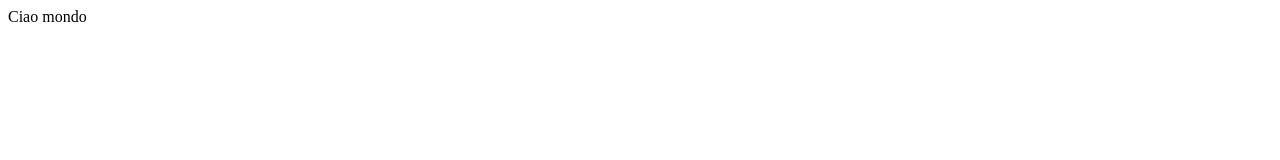
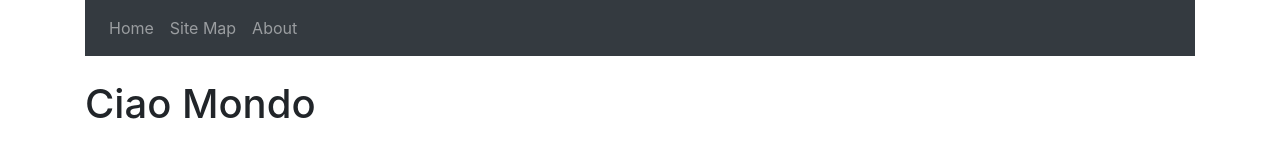
Before and after one commit to danyvolpgalvani/pollo1, a website: page esf/index.html in a window 1280 px wide. Drawn offline with nearby package versions, Linux system fonts and the light colour scheme.

Commit message:
index.html

```diff
--- a/esf/index.html
+++ b/esf/index.html
@@ -1 +1,26 @@
-Ciao mondo
+<head>
+<link rel="stylesheet" href="https://stackpath.bootstrapcdn.com/bootstrap/4.3.1/css/bootstrap.min.css" integrity="sha384-ggOyR0iXCbMQv3Xipma34MD+dH/1fQ784/j6cY/iJTQUOhcWr7x9JvoRxT2MZw1T" crossorigin="anonymous">
+<script src="https://stackpath.bootstrapcdn.com/bootstrap/4.3.1/js/bootstrap.min.js" integrity="sha384-JjSmVgyd0p3pXB1rRibZUAYoIIy6OrQ6VrjIEaFf/nJGzIxFDsf4x0xIM+B07jRM" crossorigin="anonymous"></script>
+<script src="https://code.jquery.com/jquery-3.3.1.slim.min.js" integrity="sha384-q8i/X+965DzO0rT7abK41JStQIAqVgRVzpbzo5smXKp4YfRvH+8abtTE1Pi6jizo" crossorigin="anonymous"></script>
+<script src="https://cdnjs.cloudflare.com/ajax/libs/popper.js/1.14.7/umd/popper.min.js" integrity="sha384-UO2eT0CpHqdSJQ6hJty5KVphtPhzWj9WO1clHTMGa3JDZwrnQq4sF86dIHNDz0W1" crossorigin="anonymous"></script>
+</head>
+<body>
+    <div class="container">
+        <nav class="navbar navbar-expand-sm bg-dark navbar-dark">
+            <!-- Links -->
+            <ul class="navbar-nav">
+                <li class="nav-item">
+                <a class="nav-link" href="/">Home</a>
+                </li>
+                <li class="nav-item">
+                <a class="nav-link" href="/sitemap">Site Map</a>
+                </li>
+                <li class="nav-item">
+                <a class="nav-link" href="/about">About</a>
+                </li>
+            </ul>
+        </nav>
+        <br>
+        <h1>Ciao Mondo</h1>
+    </div>
+</body>
```
